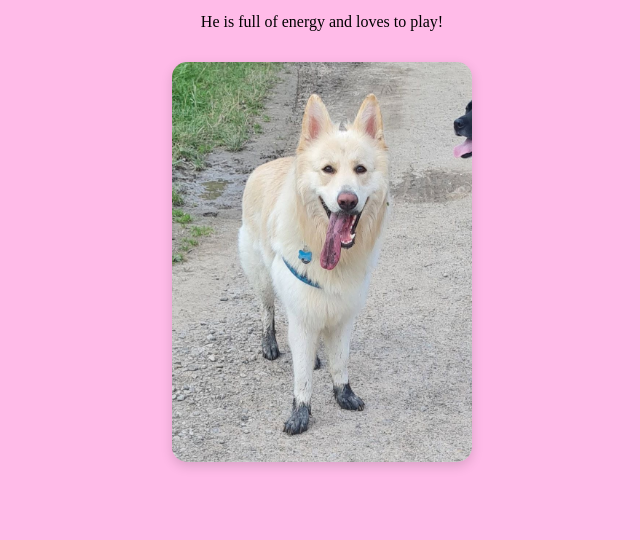
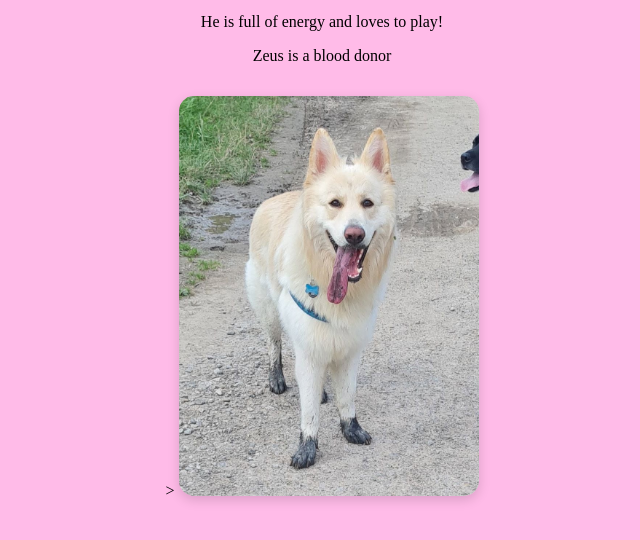
Before and after one commit to IAmCrane/Website, a plain HTML site: page zeus.html in a window 1280 px wide. Shown: the part 160-700 px from the top of the page, without its empty margins (318-958 px from the left). Drawn offline with Linux system fonts and the light colour scheme.

Commit message:
Update zeus.html with new content about Zeus
Removed comment about uploading image and added a new paragraph about Zeus being a blood donor.

```diff
--- a/zeus.html
+++ b/zeus.html
@@ -47,8 +47,8 @@
     <h1>Meet Zeus!</h1>
     <p>Zeus is a two-year-old German Shepherd who lives with Wallace.</p>
     <p>He is full of energy and loves to play!</p>
+    <p>Zeus is a blood donor</p>>
 
-    <!-- Upload zeus1.jpg to your repository to display his picture -->
     <img src="zeus1.jpg" alt="Zeus the German Shepherd">
 
 </body>
```
